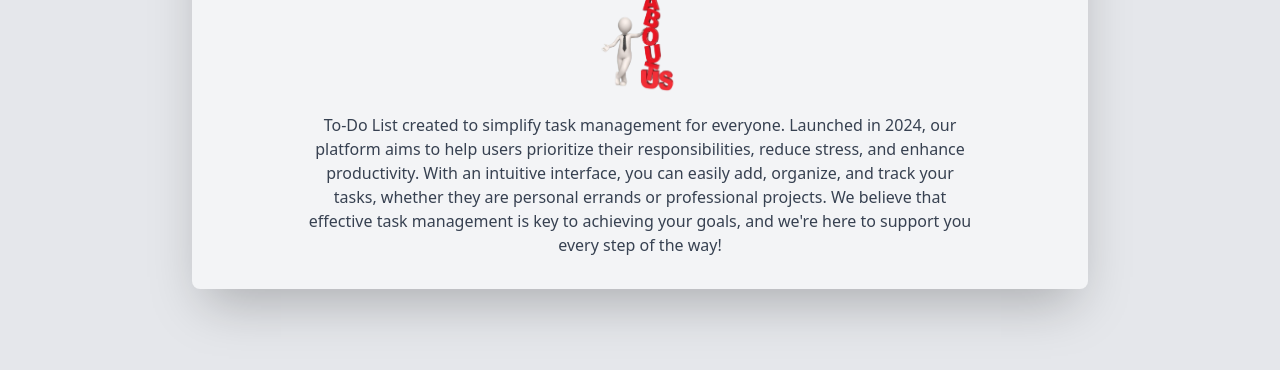
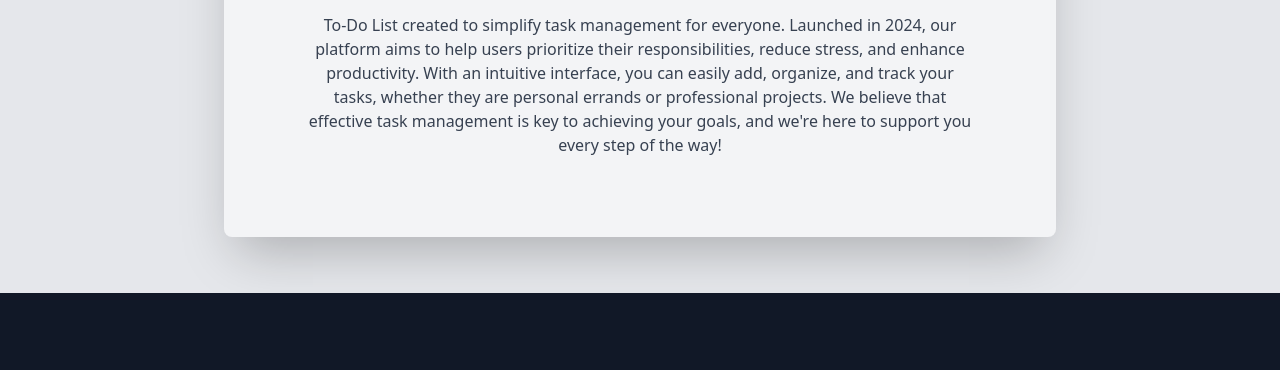
Before and after one commit to abdelllatif/To-Do-List, a plain HTML site: page about.html in a window 1280 px wide. Shown: the part 379-749 px from the top of the page. Drawn offline with nearby package versions, Linux system fonts and the light colour scheme.

Commit message:
Update about.html

```diff
--- a/about.html
+++ b/about.html
@@ -41,8 +41,8 @@
     </div>
   </div>
 
-  <section class="flex-grow flex items-center justify-center h-screen p-4">
-    <div class="bg-gray-100 p-8 rounded-lg shadow-2xl w-full max-w-4xl flex flex-col items-center text-center">
+  <section class="flex-grow flex items-center justify-center p-4 mt-10" >
+    <div class="bg-gray-100 p-20 rounded-lg shadow-2xl flex flex-col items-center text-center">
       <h1 class="text-4xl font-bold text-blue-600 mb-4">About Our To-Do List</h1>
       <img class="w-24 h-28 mb-4" src="img/about.png" alt="About Image">
       <p class="text-gray-700 font-medium max-w-2xl">
```
